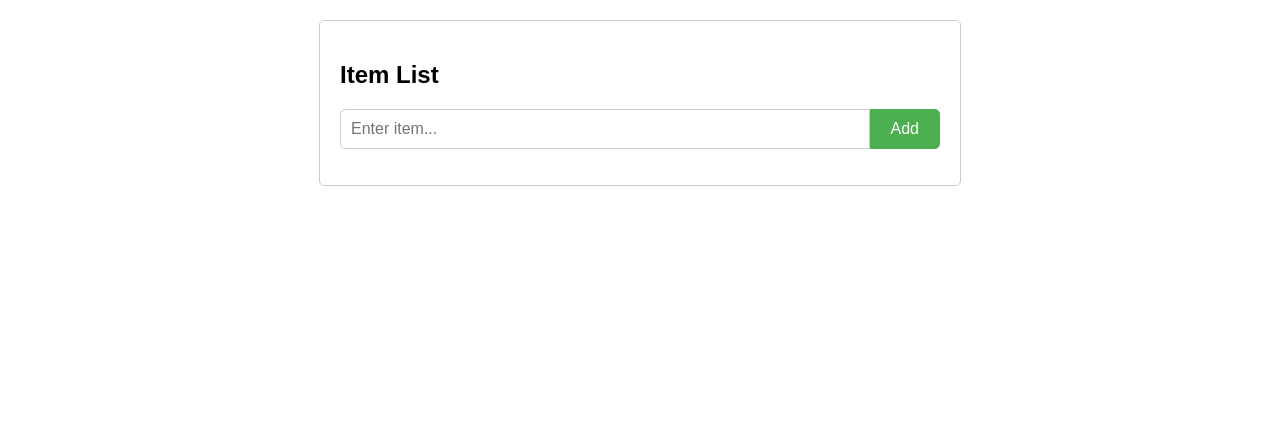
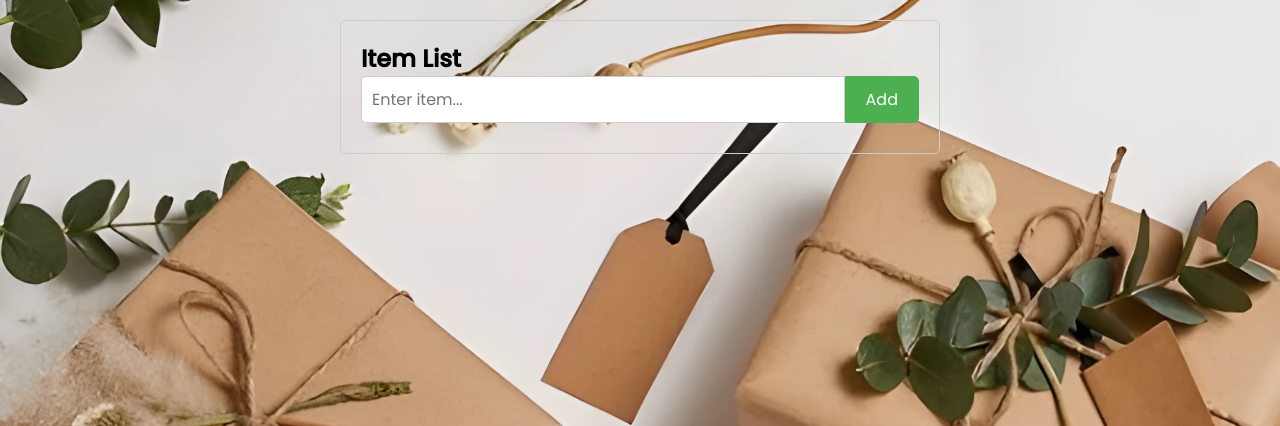
Before and after one commit to nityaannkurien/Project, a Django app: page /main/ in a window 1280 px wide. Shown: the top 426 px of the page. Run offline with Django 5.2, Linux system fonts and the light colour scheme.

Commit message:
wishlist_page

```diff
--- a/templates/Main.html
+++ b/templates/Main.html
@@ -1,15 +1,13 @@
+
 <!DOCTYPE html>
 <html lang="en">
 <head>
     <meta charset="UTF-8">
     <meta name="viewport" content="width=device-width, initial-scale=1.0">
+    <link rel="stylesheet" href='WishStack/css/Main.css'>
     <title>Item List</title>
     <style>
-        body {
-            font-family: Arial, sans-serif;
-            margin: 0;
-            padding: 0;
-        }
+
         .container {
             max-width: 600px;
             margin: 20px auto;
```
